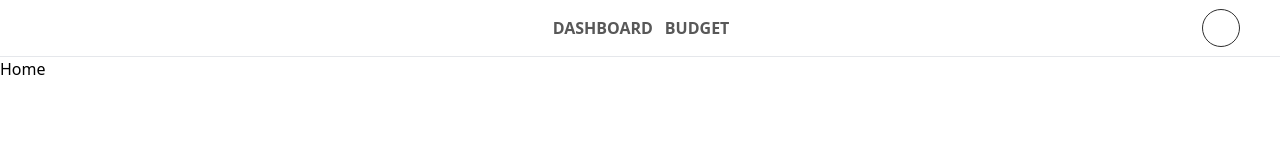
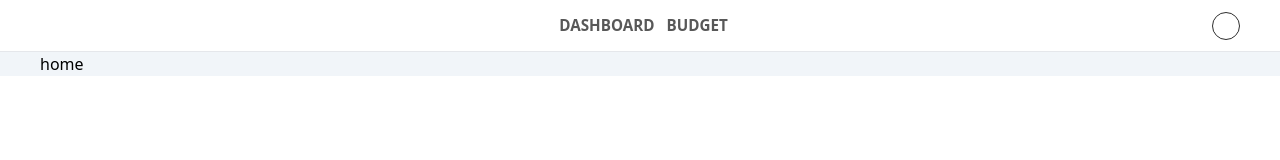
Before and after one commit to if1eight0sty/budg-track, a React (Vite) app in the folder budg-track/: page / in a window 1280 px wide. Shown: the top 160 px of the page. Built offline with nearby package versions, Linux system fonts and the light colour scheme; some icons are missing.

Commit message:
Update header styling and home page content

```diff
--- a/budg-track/src/layout/header/header.jsx
+++ b/budg-track/src/layout/header/header.jsx
@@ -1,15 +1,14 @@
-// import { Link } from "react-router-dom";
 import { Icon } from "@iconify/react";
 import { Link } from "react-router-dom";
 const Header = () => {
   return (
     <>
-      <header className="py-2 px-2 text-[#2e2e2e]/80 @[30em]:px-6 @[50em]:px-10 @[1300px]:px-16 @[1300px]:py-3 border-b sticky top-0 z-10">
+      <header className="py-2 px-2 text-[#2e2e2e]/80 @[30em]:px-6 @[50em]:px-10 @[1300px]:px-16 @[1300px]:py-3 border-b sticky top-0 z-10 bg-white">
         <nav className="flex justify-between items-center">
           <span className="cursor-pointer select-none" title="BudgTrack">
-            <Icon icon="mingcute:pig-money-fill" width={40} />
+            <Icon icon="mingcute:pig-money-fill" width={35} />
           </span>
-          <ul className="flex gap-x-3 font-semibold uppercase">
+          <ul className="flex gap-x-3 font-semibold uppercase text-[.95rem]">
             <li>
               <Link to="/">Dashboard</Link>
             </li>
@@ -19,7 +18,7 @@ const Header = () => {
             className="border rounded-full cursor-pointer select-none border-[#2e2e2e] p-[3px]"
             title="View profile"
           >
-            <Icon icon="memory:user" width={30} />
+            <Icon icon="memory:user" width={20} />
           </span>
         </nav>
       </header>
--- a/budg-track/src/pages/home/home.jsx
+++ b/budg-track/src/pages/home/home.jsx
@@ -1,5 +1,11 @@
 const Home = () => {
-  return <div>Home</div>;
+  return (
+    <>
+      <div className="@[30em]:px-6 @[50em]:px-10 @[1300px]:px-16 bg-slate-100">
+        home
+      </div>
+    </>
+  );
 };
 
 export default Home;
```
